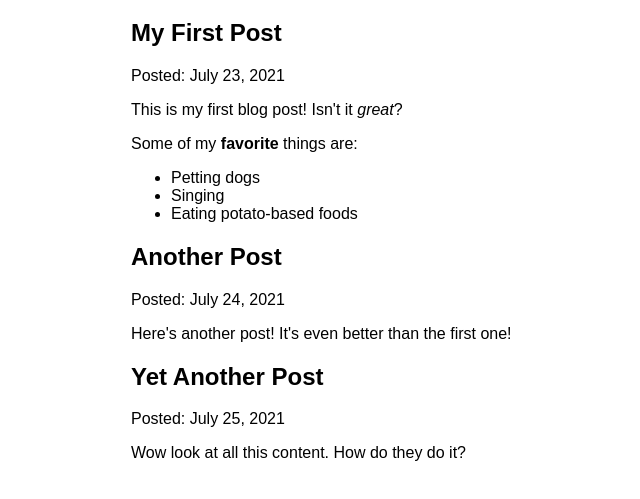
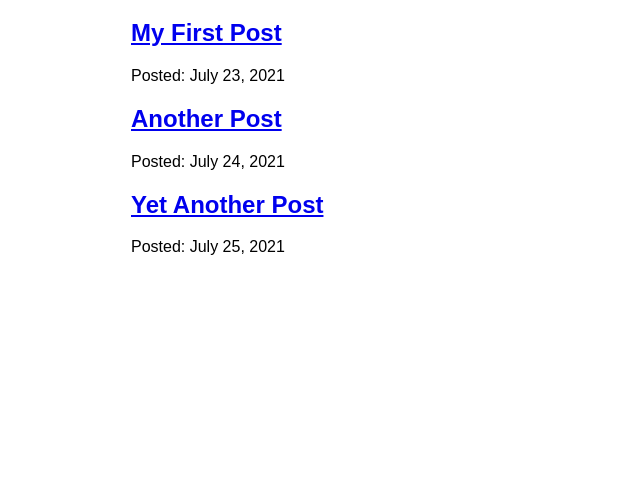
Before and after one commit to jiewang2/gatsby-test, a Gatsby site: page /blog in a window 1280 px wide. Shown: the part 157-656 px from the top of the page, without its empty margins (259-899 px from the left). Built offline with nearby package versions, Linux system fonts and the light colour scheme; Gatsby itself is replaced by a stand-in of ours.

Commit message:
Finished Gatsby Tutorial Part 6

```diff
--- a/src/pages/blog.js
+++ b/src/pages/blog/index.js
@@ -1,7 +1,6 @@
 import * as React from 'react'
-import { graphql } from 'gatsby'
-import { MDXRenderer } from 'gatsby-plugin-mdx'
-import Layout from '../components/layout'
+import { Link, graphql } from 'gatsby'
+import Layout from '../../components/layout'
 
 const BlogPage = ({ data }) => {
   return (
@@ -10,11 +9,11 @@ const BlogPage = ({ data }) => {
           {
               data.allMdx.nodes.map(node => (
                   <article key={node.id}>
-                      <h2>{node.frontmatter.title}</h2>
+                      <h2>
+                        <Link to={`/blog/${node.slug}`}>
+                        {node.frontmatter.title}
+                        </Link></h2>
                       <p>Posted: {node.frontmatter.date}</p>
-                      <MDXRenderer>
-                          {node.body}
-                      </MDXRenderer>
                   </article>
               )
                 )
@@ -33,7 +32,7 @@ export const query = graphql`
             title
         }
         id
-        body
+        slug
         }
     }
 }
```
Also changed, not shown: src/pages/blog/{mdx.slug}.js (added, +30 -0 lines).
